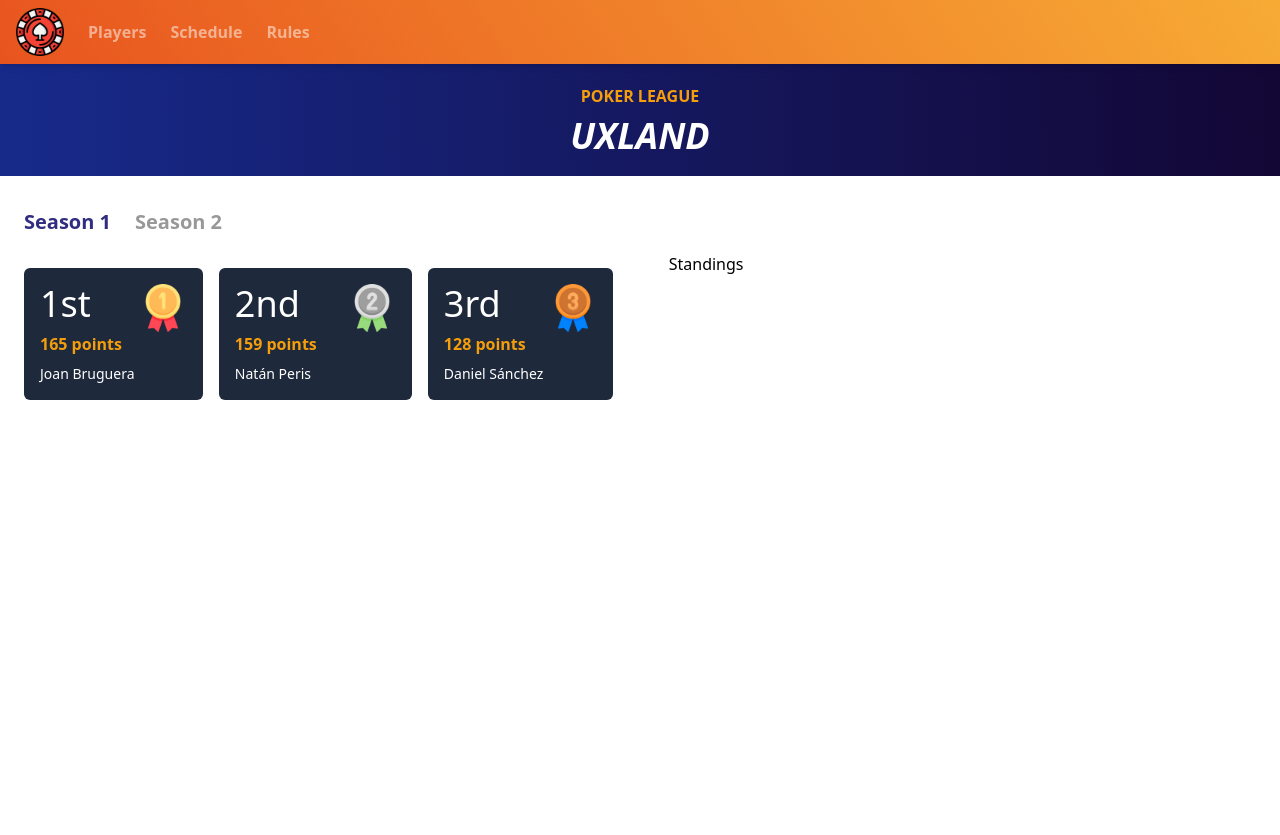
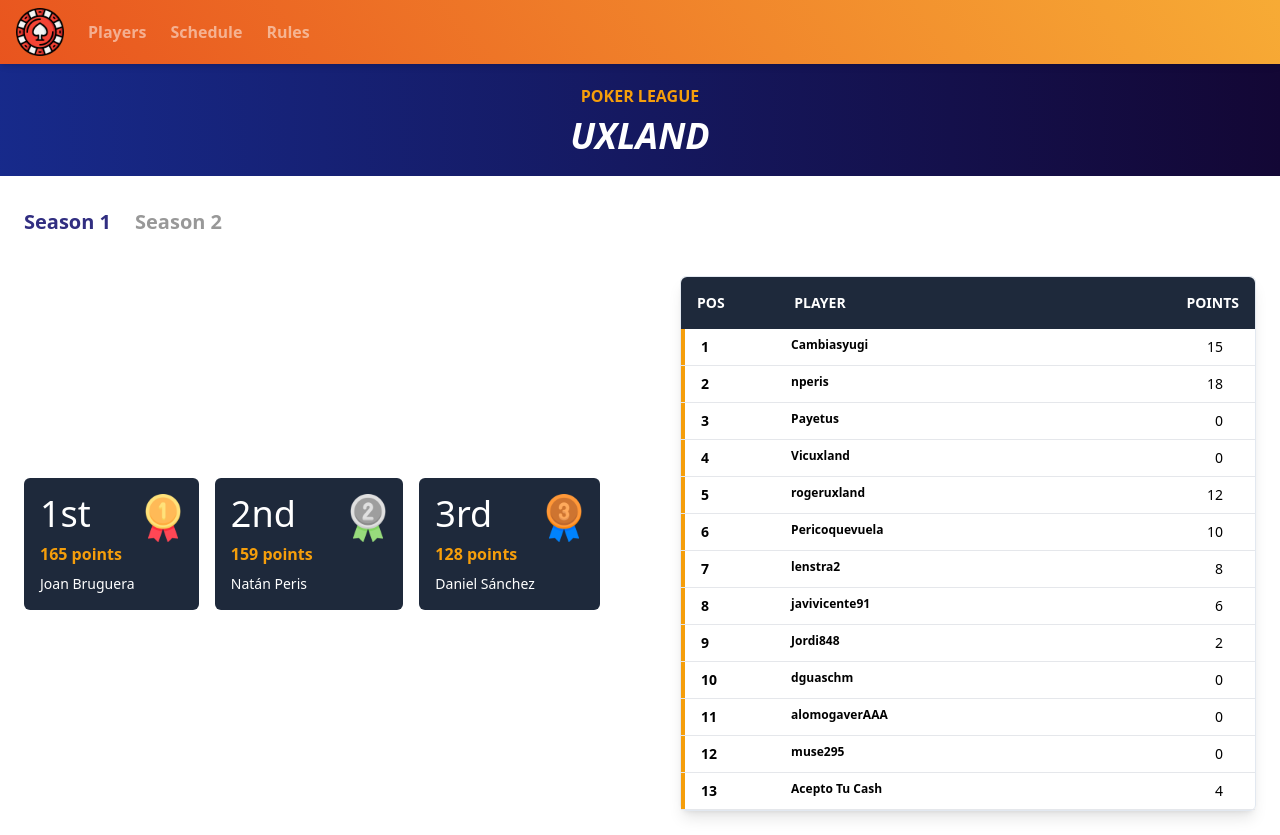
Before and after one commit to dguasch89/poker-league, a React (Vite) app: page / in a window 1280 px wide. Before the commit the page ends 800 px from the top, so only its background shows below. Built offline with nearby package versions, Linux system fonts and the light colour scheme.

Commit message:
add zustand to state manager

```diff
--- /dev/null
+++ b/src/UI/components/Standings.tsx
@@ -0,0 +1,33 @@
+import {IPlayer, ISeason} from '../../domain/interfaces';
+import {getPlayerSeasonPoints} from '../../domain/utils';
+import {usePlayersStore} from '../../state/players';
+import {useSeasonsStore} from '../../state/seasons';
+interface StandingsProps {
+  season: number;
+}
+
+export function Standings(props: StandingsProps) {
+  const players = usePlayersStore.getState().players;
+  return (
+    <div className="flex flex-col border-slate-200 border rounded-md shadow-lg">
+      <div className="grid grid-cols-standings gap-4 bg-slate-800 p-4 rounded-t-md">
+        <div className="font-bold uppercase text-white text-sm">POS</div>
+        <div className="font-bold uppercase text-white text-sm">PLAYER</div>
+        <div className="font-bold uppercase text-white text-sm text-right">POINTS</div>
+      </div>
+      <div className="flex flex-col">
+        {players.map((player: IPlayer, index) => (
+          <div key={player.id} className="grid grid-cols-standings gap-4 border-b">
+            <div className="font-bold text-sm border-l-4 border-l-amber-500 p-2 pl-4">
+              {index + 1}
+            </div>
+            <div className="text-xs font-bold p-2">{player.nickname}</div>
+            <div className="text-sm p-2 text-right pr-8">
+              {getPlayerSeasonPoints(props.season, player.id)}
+            </div>
+          </div>
+        ))}
+      </div>
+    </div>
+  );
+}
--- a/src/UI/views/HomePage/HomePage.tsx
+++ b/src/UI/views/HomePage/HomePage.tsx
@@ -1,14 +1,16 @@
-import goldMedal from '../../assets/gold_medal.png';
-import silverMedal from '../../assets/silver_medal.png';
-import bronzeMedal from '../../assets/bronze_medal.png';
-import players from '../../data/players.json';
-import './homePage.css';
 import {useState} from 'react';
 import {IPlayer} from '../../../domain/interfaces';
 import {getPlayerSeasonPoints} from '../../../domain/utils';
+import {usePlayersStore} from '../../../state/players';
+import bronzeMedal from '../../assets/bronze_medal.png';
+import goldMedal from '../../assets/gold_medal.png';
+import silverMedal from '../../assets/silver_medal.png';
+import {Standings} from '../../components/Standings';
+import './homePage.css';
 
 export function HomePage() {
   const [seasonSelected, setSeasonSelected] = useState(1);
+  const players: IPlayer[] = usePlayersStore.getState().players;
   return (
     <div className="HomePage">
       <section className="banner flex flex-col gap-2 items-center justify-items-center bg-emerald-500 p-5">
@@ -39,7 +41,7 @@ export function HomePage() {
       </div>
       {seasonSelected === 1 && (
         <div className="flex flex-col sm:flex-row gap-8">
-          <section className="flex flex-col sm:flex-row items-center gap-4 p-4 pl-6 pr-6">
+          <section className="flex flex-col w-full sm:flex-row items-center gap-4 p-4 pl-6 pr-6">
             <div className="flex flex-col w-full sm:w-auto p-4 text-white bg-slate-800 rounded-md sm:min-w">
               <div className="flex flex-row justify-between sm:gap-12">
                 <div className="text-4xl font-medium">1st</div>
@@ -65,13 +67,8 @@ export function HomePage() {
               <div className="text-sm">Daniel Sánchez</div>
             </div>
           </section>
-          <section className="flex flex-col">
-            <h3>Standings</h3>
-            {/* {players.map((player: IPlayer) => (
-              <div>
-                {player.name} - {getPlayerSeasonPoints(1, player.id)}
-              </div>
-            ))} */}
+          <section className="flex flex-col w-full p-6">
+            <Standings season={1} />
           </section>
         </div>
       )}
--- a/src/UI/views/Players.tsx
+++ b/src/UI/views/Players.tsx
@@ -1,8 +1,9 @@
 import {Player} from '../components/Player';
-import players from '../../domain/data/players.json';
 import {IPlayer} from '../../domain/interfaces';
+import {usePlayersStore} from '../../state/players';
 
 export function Players() {
+  const players: IPlayer[] = usePlayersStore.getState().players;
   return (
     <div className="Players p-4 sm:grid sm:grid-cols-4 gap-4 flex flex-col">
       {players.map((player: IPlayer) => (
--- a/src/UI/views/Rules.tsx
+++ b/src/UI/views/Rules.tsx
@@ -1,8 +1,9 @@
 import {Rule} from '../components/Rule';
-import rules from '../../domain/data/rules.json';
 import {IEntityDescription} from '../../domain/interfaces';
+import {useRulesStore} from '../../state/rules';
 
 export function Rules() {
+  const rules: IEntityDescription[] = useRulesStore.getState().rules;
   return (
     <div className="p-10 flex flex-col gap-4">
       {rules.map((rule: IEntityDescription) => (
--- a/src/app/setup-data.ts
+++ b/src/app/setup-data.ts
@@ -1 +1,12 @@
-export const setupData = () => {};
+import players from '../domain/data/players.json';
+import seasons from '../domain/data/seasons.json';
+import rules from '../domain/data/rules.json';
+import {usePlayersStore} from '../state/players';
+import {useRulesStore} from '../state/rules';
+import {useSeasonsStore} from '../state/seasons';
+
+export const setupData = () => {
+  usePlayersStore.setState({players: players as any});
+  useSeasonsStore.setState({seasons: seasons as any});
+  useRulesStore.setState({rules: rules as any});
+};
--- a/src/domain/utils.ts
+++ b/src/domain/utils.ts
@@ -1,5 +1,5 @@
+import {useSeasonsStore} from '../state/seasons';
 import {IGame, ISeason} from './interfaces';
-import seasons from '../data/seasons.json';
 const pointsByPosition = new Map([
   [1, 25],
   [2, 18],
@@ -18,7 +18,8 @@ export const getPlayerGamePoints = (game: IGame, playerId: number): number => {
   return pointsByPosition.get(position) || 0;
 };
 
-export const getPlayerSeasonPoints = async (seasonId: number, playerId: number) => {
+export const getPlayerSeasonPoints = (seasonId: number, playerId: number) => {
+  const seasons: ISeason[] = useSeasonsStore.getState().seasons;
   const playerSeason = seasons.find((season: ISeason) => season.id === seasonId);
   const totalPoints = playerSeason?.games.reduce((acc: number, curr: IGame) => {
     return (acc += getPlayerGamePoints(curr, playerId));
--- /dev/null
+++ b/src/state/players.ts
@@ -0,0 +1,5 @@
+import {create} from 'zustand';
+
+export const usePlayersStore = create(() => {
+  return {players: []};
+});
--- /dev/null
+++ b/src/state/rules.ts
@@ -0,0 +1,5 @@
+import {create} from 'zustand';
+
+export const useRulesStore = create(() => {
+  return {rules: []};
+});
--- /dev/null
+++ b/src/state/seasons.ts
@@ -0,0 +1,5 @@
+import {create} from 'zustand';
+
+export const useSeasonsStore = create(() => {
+  return {seasons: []};
+});
--- a/tailwind.config.cjs
+++ b/tailwind.config.cjs
@@ -2,7 +2,12 @@
 module.exports = {
   content: ['./src/**/*.{html,js,tsx}'],
   theme: {
-    extend: {},
+    extend: {
+      gridTemplateColumns: {
+        // Complex site-specific column configuration
+        standings: '15% 1fr 20%',
+      },
+    },
   },
   plugins: [],
 };
```
